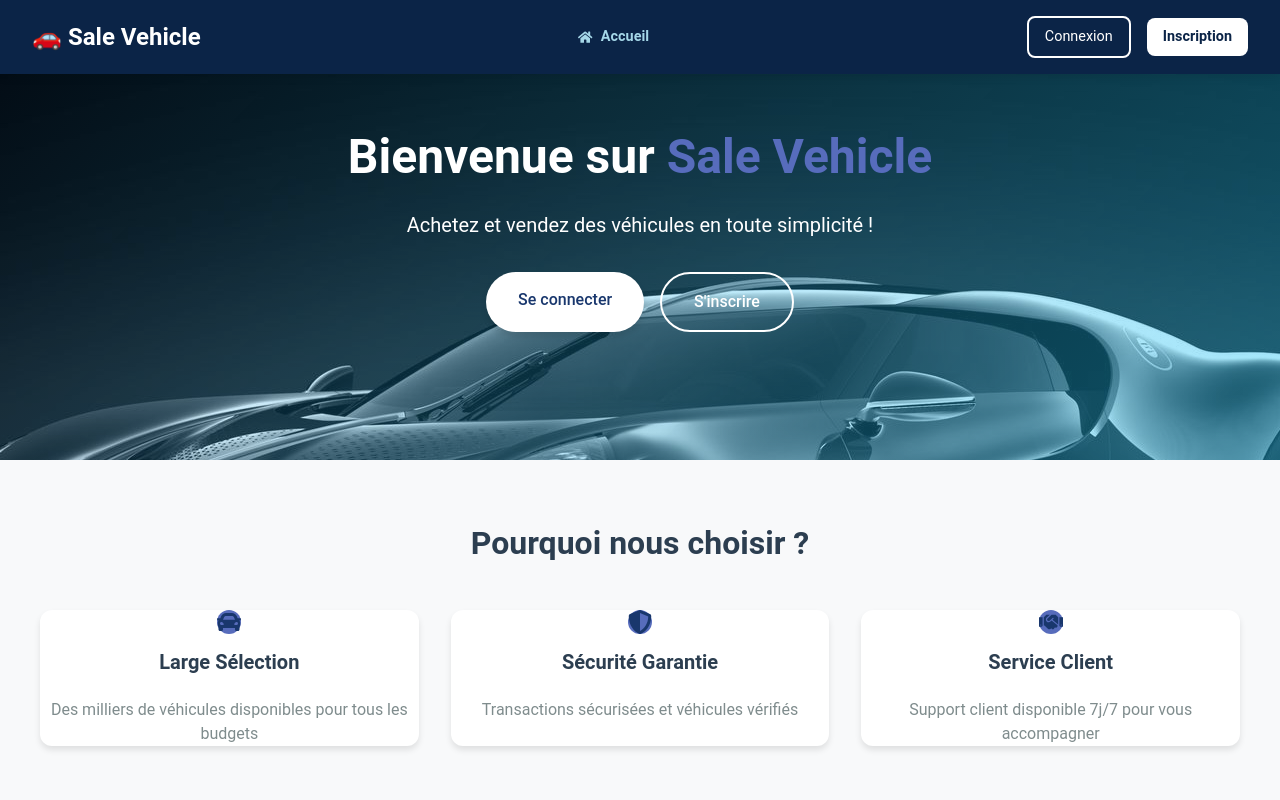
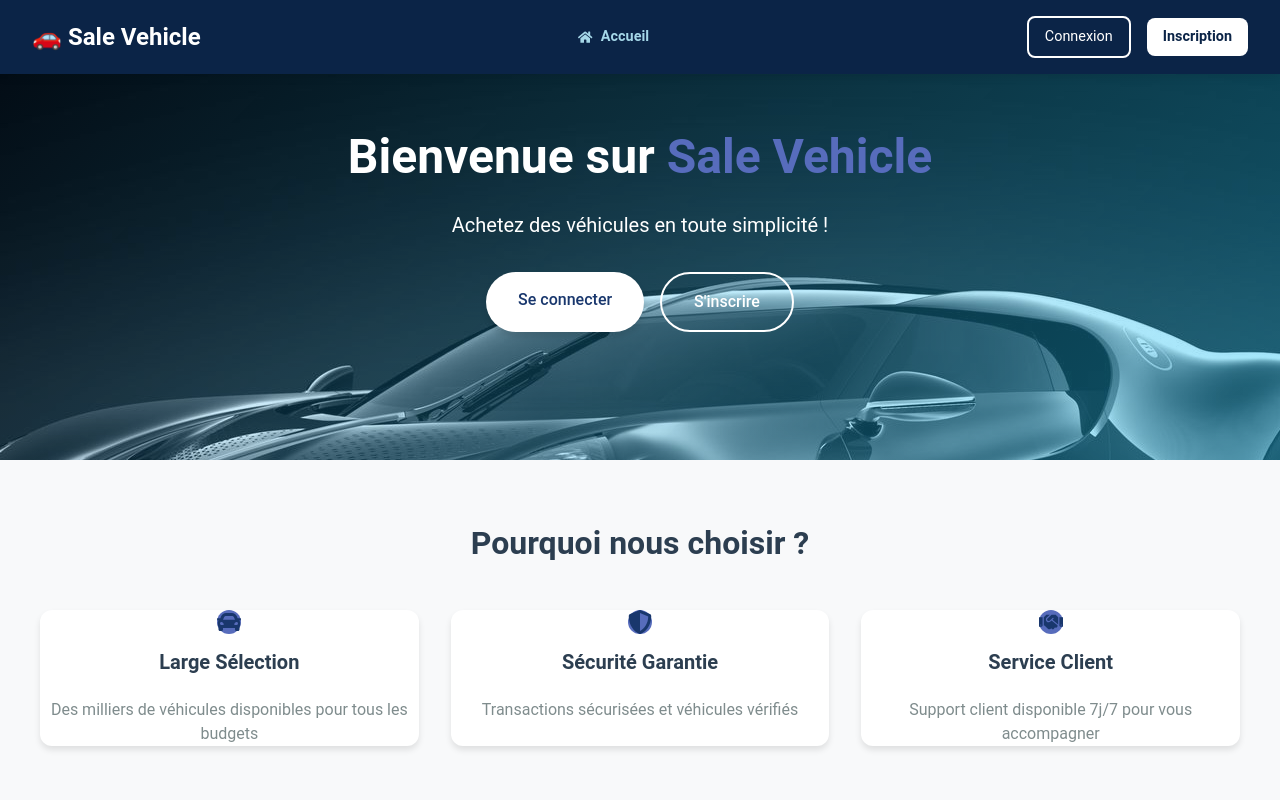
Before and after one commit to ms-teacher1547/sale-vehicle-frontend, a React (Create React App) app: page / in a window 1280 px wide. Shown: the top 800 px of the page. Built offline with nearby package versions, Linux system fonts and the light colour scheme; no server answers.

Commit message:
modification du texte d'accroche sur la page d'accueil

```diff
--- a/src/pages/HomePage.jsx
+++ b/src/pages/HomePage.jsx
@@ -96,7 +96,7 @@ const HomePage = () => {
             margin: '0 auto 2rem'
           }}
         >
-          Achetez et vendez des véhicules en toute simplicité !
+          Achetez des véhicules en toute simplicité !
         </motion.p>
 
         {user ? (
```
